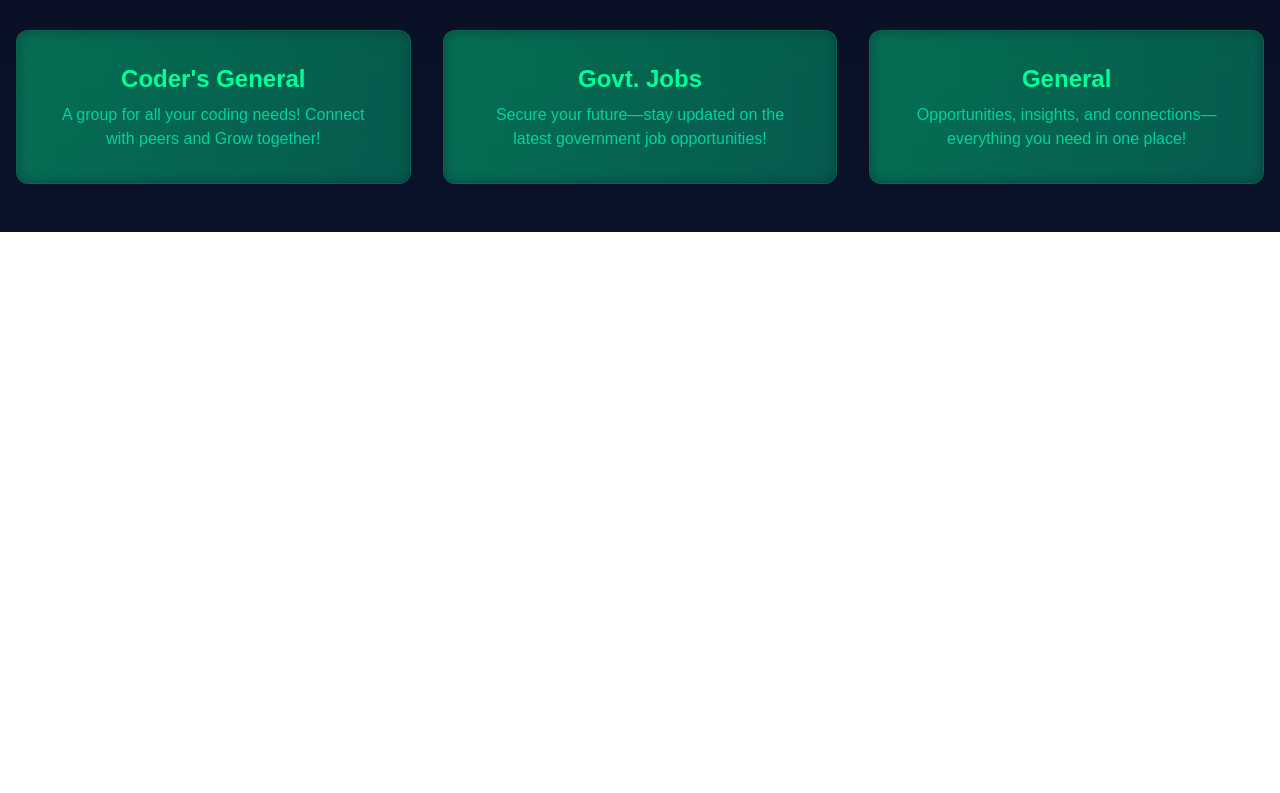
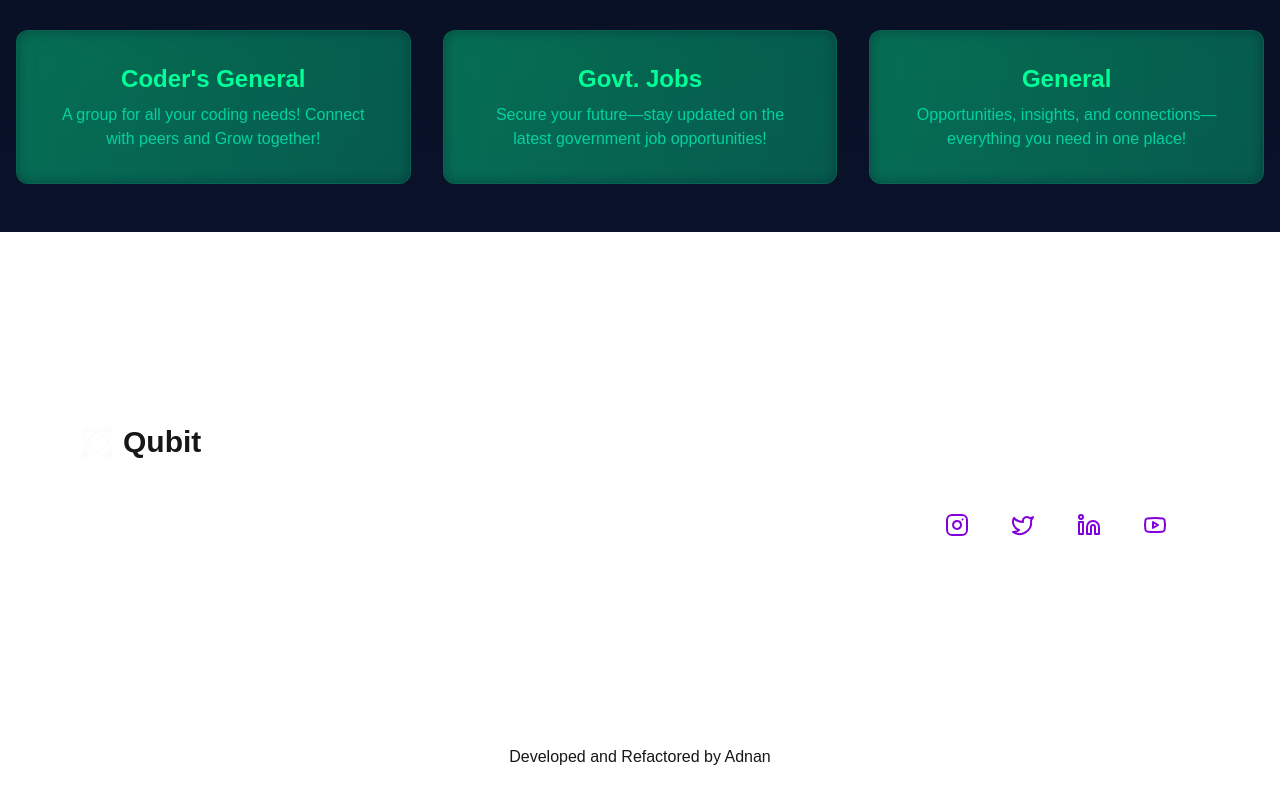
Before and after one commit to Adnan-The-Coder/Qubit-Bug-resolver-and-build, a Next.js app in the folder qubit-frontend-revamp/: page /quantumania in a window 1280 px wide. Shown: the part 922-1715 px from the top of the page. Before the commit the page ends 1154 px from the top, so only its background shows below. Built offline with nearby package versions, Linux system fonts and the light colour scheme.

Commit message:
footer add in quantumania

```diff
--- a/qubit-frontend-revamp/app/quantumania/page.tsx
+++ b/qubit-frontend-revamp/app/quantumania/page.tsx
@@ -3,6 +3,7 @@
 import { useState, useEffect } from 'react';
 import { motion } from 'framer-motion';
 import Head from 'next/head';
+import Footer from '@/components/sections/Footer';
 
 export default function Quantumania() {
   const [isHovering, setIsHovering] = useState<number | null>(null);
@@ -117,6 +118,7 @@ export default function Quantumania() {
   }, []);
 
   return (
+    <>
     <div className="min-h-screen bg-gradient-to-b from-[#060b16] to-[#0a122a] text-[#00ff99] relative overflow-hidden">
       <Head>
         <title>QUANTUMANIA</title>
@@ -154,7 +156,7 @@ export default function Quantumania() {
             initial={{ opacity: 0 }}
             animate={{ opacity: 1 }}
             transition={{ delay: 0.5 }}
-          >
+            >
             By QuBit
           </motion.h2>
         </motion.div>
@@ -219,5 +221,7 @@ export default function Quantumania() {
         </motion.div>
       </div>
     </div>
+    <Footer/>
+    </>
   );
 }
```
